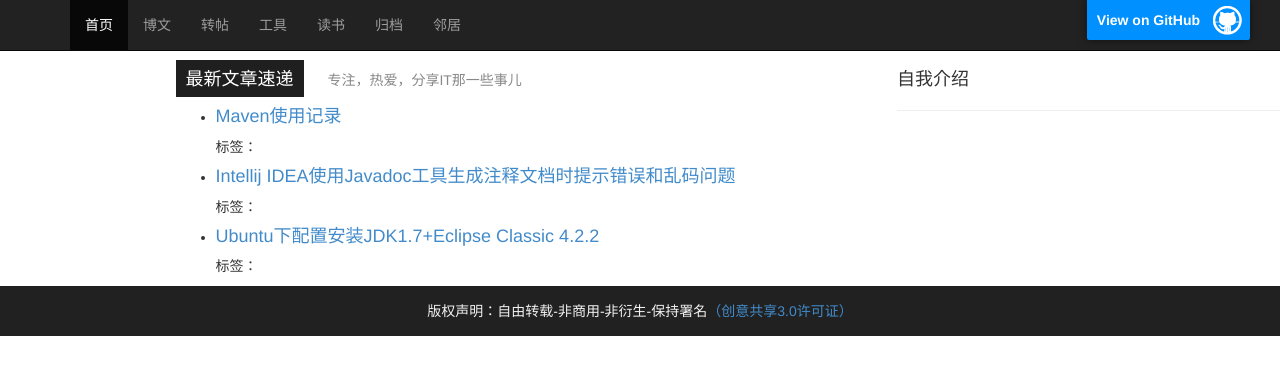
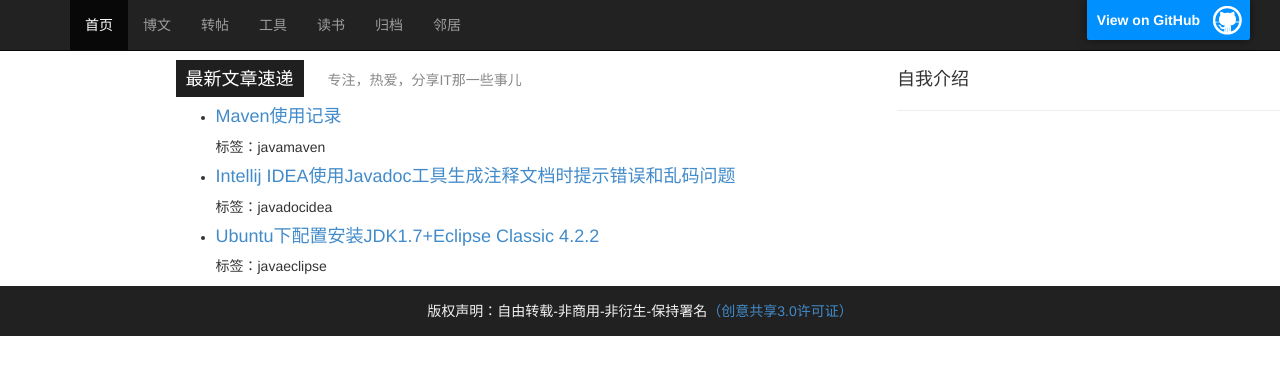
Before and after one commit to sheleng/sheleng.github.io, a Jekyll site: the page built from index.html, in a window 1280 px wide. Shown: the top 375 px of the page. Built offline with Jekyll 4.4.1, drawn with Linux system fonts in a browser that asks for light colours; some of the changed lines change nothing that is shown.

Commit message:
修改首页布局

```diff
--- a/index.html
+++ b/index.html
@@ -19,7 +19,7 @@
       			    <li>
       	  		  	  <h4><a href="{{ post.url }}">{{ post.title }}</a></h4>
       	  		  	  <div>
-      	  		  	  	标签：
+      	  		  	  	标签：{{ post.tags | tags_to_string }}
       	  		  	    {% for tag in post.tags %}
       	  		  	    	{% if forloop.first %}
       	  		  	    	  {{ tag[0] }}
```
